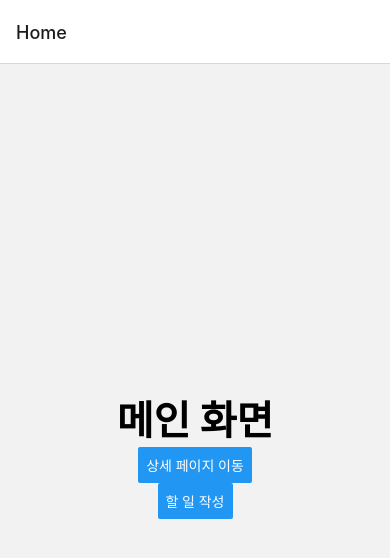
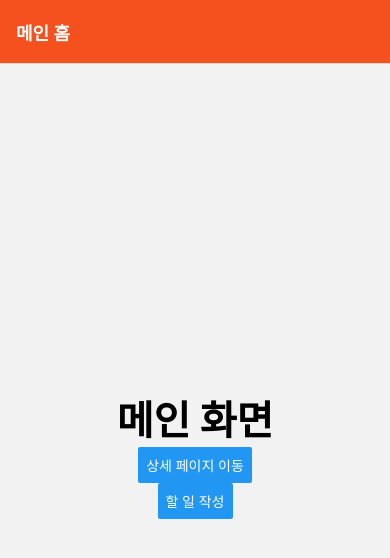
Before and after one commit to ycraah/androidTodo, a React Native app: screen / in a window 390 px wide. Shown: the top 558 px of the page. Built offline with nearby package versions, Linux system fonts and the light colour scheme.

Commit message:
헤더 스타일 적용

```diff
--- a/App.js
+++ b/App.js
@@ -99,7 +99,20 @@
   return (
     <NavigationContainer>
       <Stack.Navigator initialRouteName="Home">
-        <Stack.Screen name="Home" component={HomeScreen} />
+        <Stack.Screen
+          name="Home"
+          component={HomeScreen}
+          options={{
+            title: '메인 홈',
+            headerStyle: {
+              backgroundColor: '#f4511e',
+            },
+            headerTintColor: '#fff',
+            headerTitleStyle: {
+              fontWeight: 'bold',
+            },
+          }}
+        />
         <Stack.Screen name="TodoWrite" component={TodoWriteScreen} />
         <Stack.Screen name="Details" component={DetailScreen} />
       </Stack.Navigator>
```
